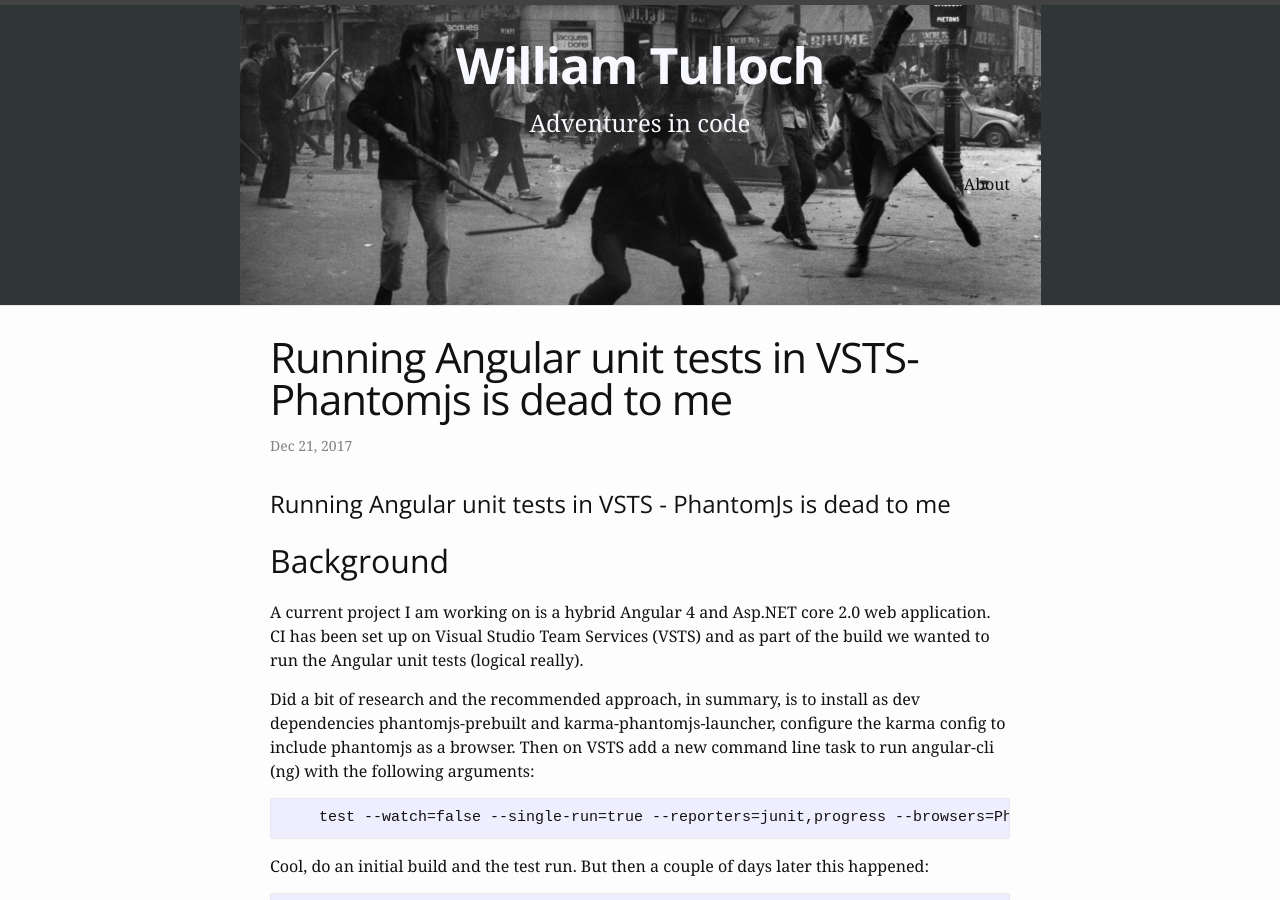
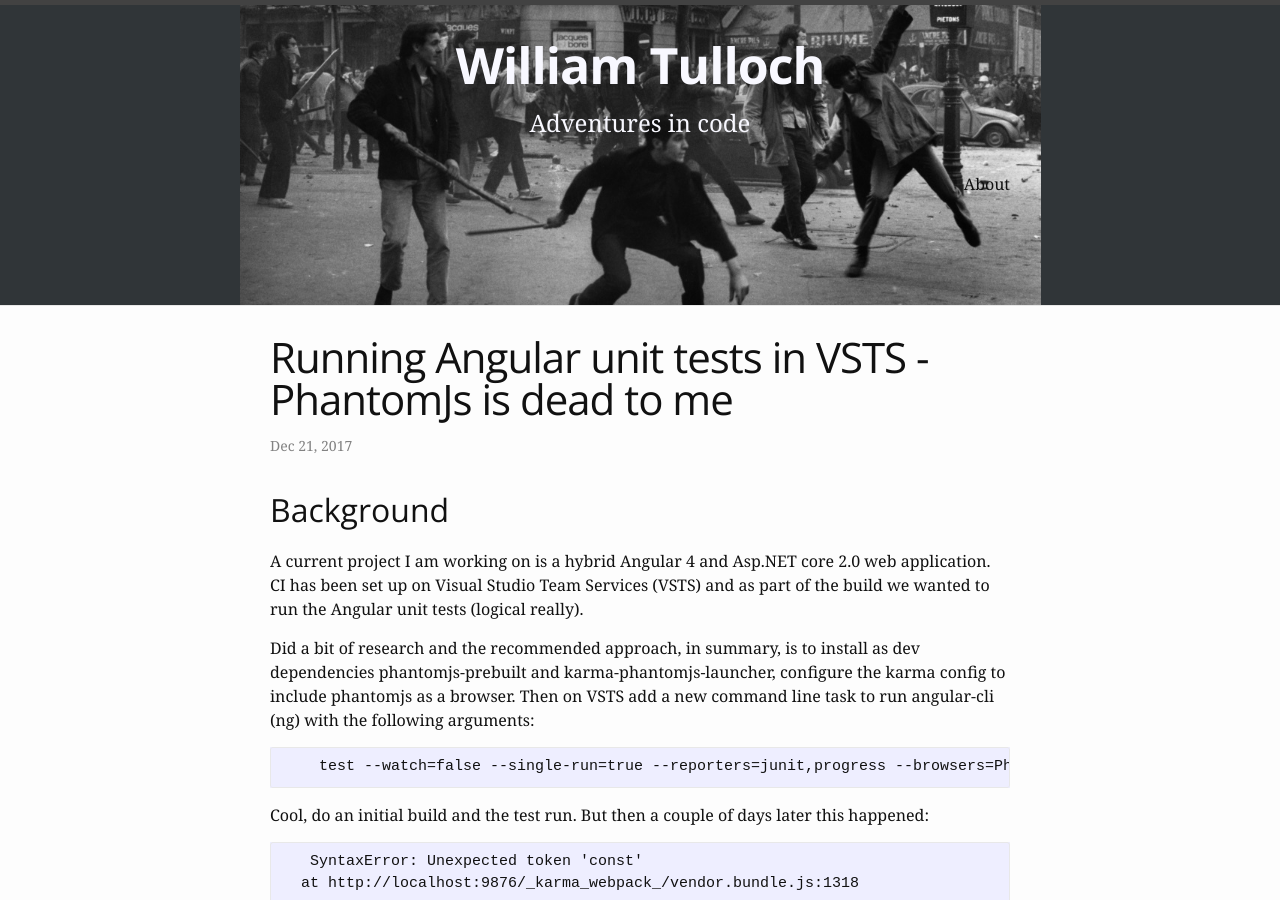
Before and after one commit to wtulloch/wtulloch.github.io, a Jekyll site: the page built from _posts/2017-12-22-vsts-angular-unittests.md, in a window 1280 px wide and 900 px high. Built offline with Jekyll 4.4.1, drawn with Linux system fonts in a browser that asks for light colours; comment, search, counter and statistics services are not loaded.

Commit message:
removed header

```diff
--- a/_posts/2017-12-22-vsts-angular-unittests.md
+++ b/_posts/2017-12-22-vsts-angular-unittests.md
@@ -1,12 +1,12 @@
 ---
 layout: post
-title:  "Running Angular unit tests in VSTS-Phantomjs is dead to me"
+title:  "Running Angular unit tests in VSTS - PhantomJs is dead to me"
 date:   2017-12-22 10:22:52 +1100
 comments: true
 categories: VSTS, Angular, Unit Tests
 ---
 
-# Running Angular unit tests in VSTS - PhantomJs is dead to me
+
 ## Background
 A current project I am working on is a hybrid Angular 4 and Asp.NET core 2.0 web application.
 CI has been set up on Visual Studio Team Services (VSTS) and as part of the build we wanted to run the Angular unit tests (logical really).
```
